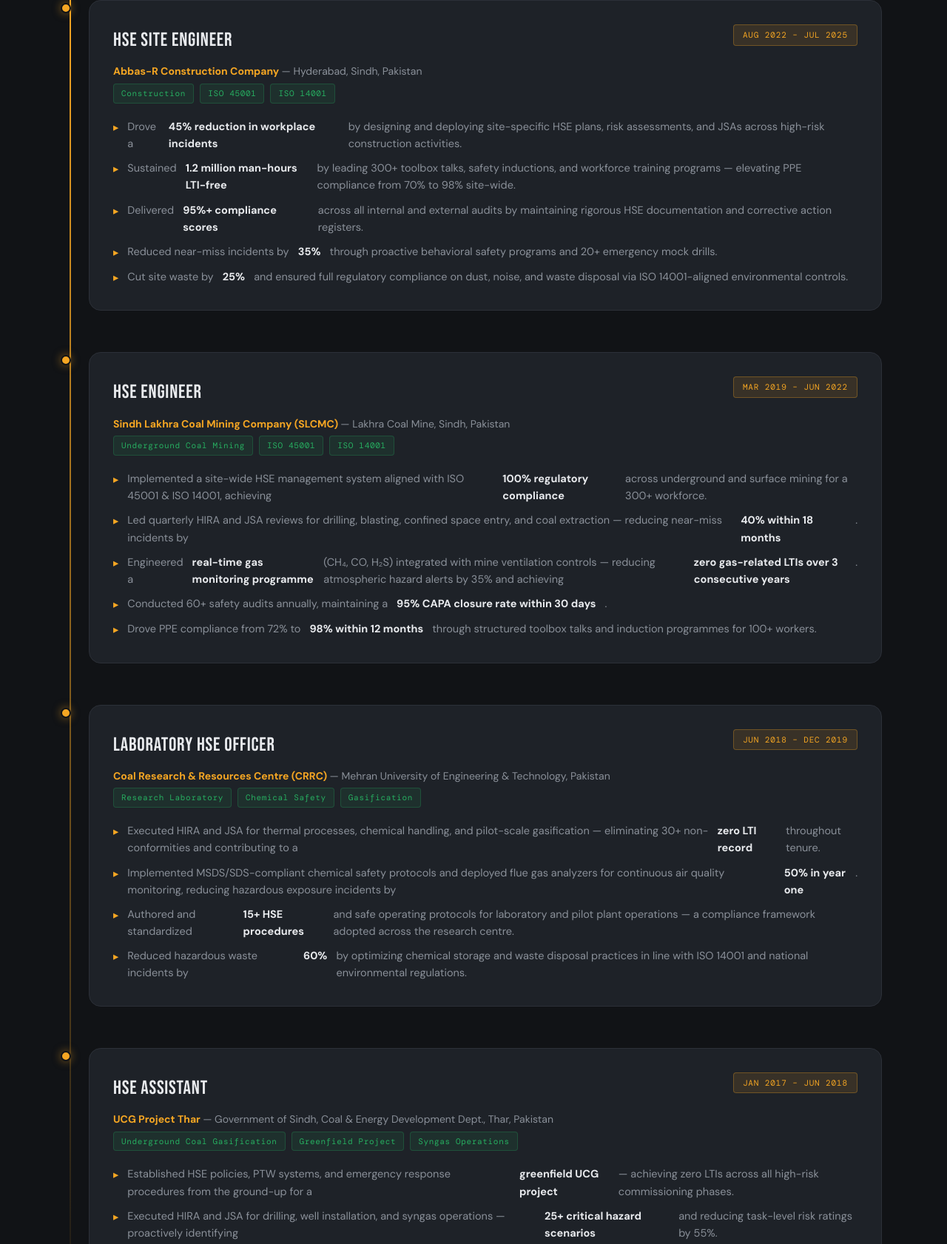
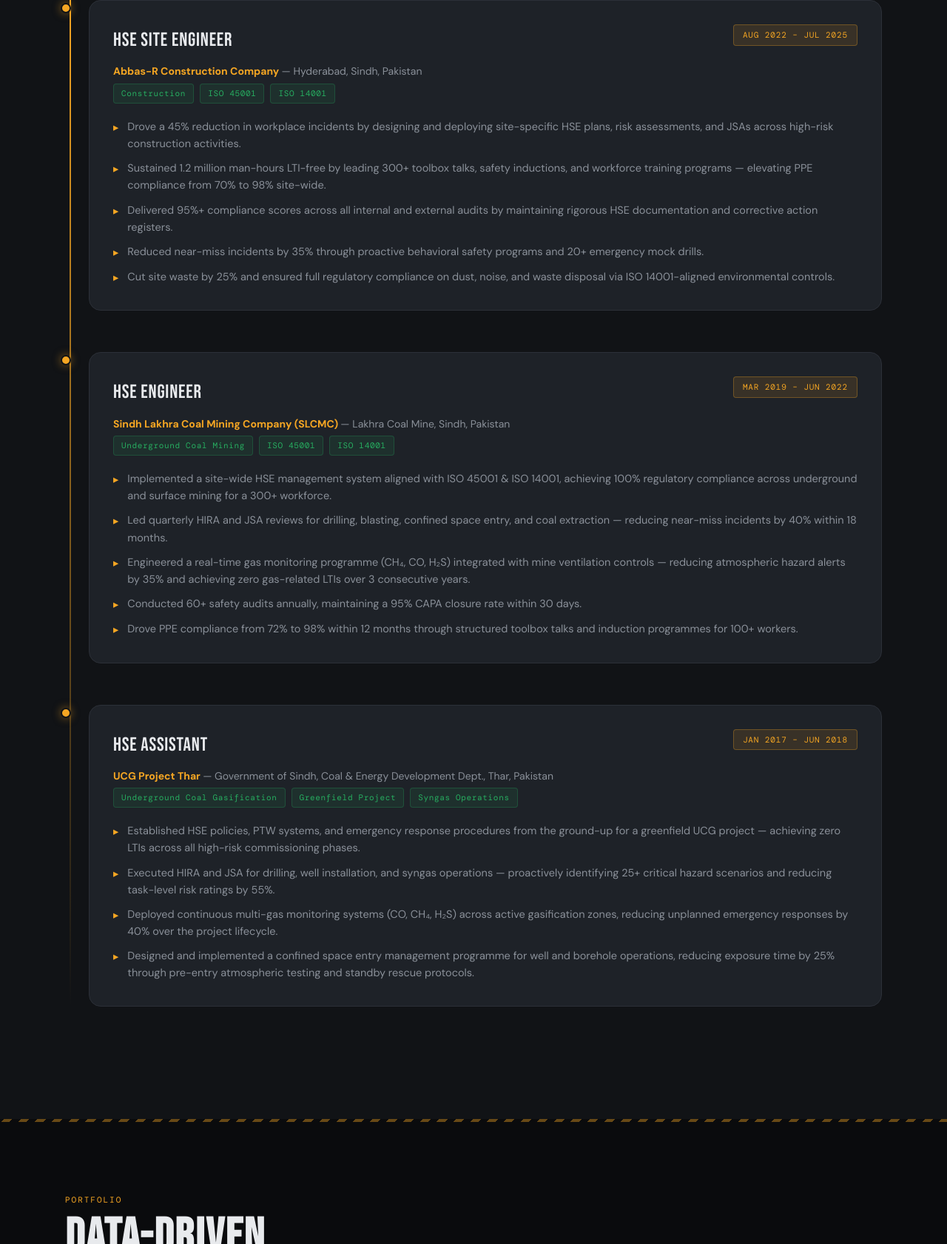
Before and after one commit to mukeshkd58/mukeshkd58.io, a plain HTML site: page index.html in a window 1280 px wide. Shown: the part 3350-5032 px from the top of the page at 74% size. Drawn offline with nearby package versions, Linux system fonts and the light colour scheme.

Commit message:
Add files via upload

```diff
--- a/index.html
+++ b/index.html
@@ -991,11 +991,11 @@
               <span class="sector-tag">ISO 14001</span>
             </div>
             <ul class="exp-achievements">
-              <li>Drove a <strong>45% reduction in workplace incidents</strong> by designing and deploying site-specific HSE plans, risk assessments, and JSAs across high-risk construction activities.</li>
-              <li>Sustained <strong>1.2 million man-hours LTI-free</strong> by leading 300+ toolbox talks, safety inductions, and workforce training programs — elevating PPE compliance from 70% to 98% site-wide.</li>
-              <li>Delivered <strong>95%+ compliance scores</strong> across all internal and external audits by maintaining rigorous HSE documentation and corrective action registers.</li>
-              <li>Reduced near-miss incidents by <strong>35%</strong> through proactive behavioral safety programs and 20+ emergency mock drills.</li>
-              <li>Cut site waste by <strong>25%</strong> and ensured full regulatory compliance on dust, noise, and waste disposal via ISO 14001-aligned environmental controls.</li>
+              <li>Drove a 45% reduction in workplace incidents by designing and deploying site-specific HSE plans, risk assessments, and JSAs across high-risk construction activities.</li>
+              <li>Sustained 1.2 million man-hours LTI-free by leading 300+ toolbox talks, safety inductions, and workforce training programs — elevating PPE compliance from 70% to 98% site-wide.</li>
+              <li>Delivered 95%+ compliance scores across all internal and external audits by maintaining rigorous HSE documentation and corrective action registers.</li>
+              <li>Reduced near-miss incidents by 35% through proactive behavioral safety programs and 20+ emergency mock drills.</li>
+              <li>Cut site waste by 25% and ensured full regulatory compliance on dust, noise, and waste disposal via ISO 14001-aligned environmental controls.</li>
             </ul>
           </div>
         </div>
@@ -1015,34 +1015,11 @@
               <span class="sector-tag">ISO 14001</span>
             </div>
             <ul class="exp-achievements">
-              <li>Implemented a site-wide HSE management system aligned with ISO 45001 &amp; ISO 14001, achieving <strong>100% regulatory compliance</strong> across underground and surface mining for a 300+ workforce.</li>
-              <li>Led quarterly HIRA and JSA reviews for drilling, blasting, confined space entry, and coal extraction — reducing near-miss incidents by <strong>40% within 18 months</strong>.</li>
-              <li>Engineered a <strong>real-time gas monitoring programme</strong> (CH₄, CO, H₂S) integrated with mine ventilation controls — reducing atmospheric hazard alerts by 35% and achieving <strong>zero gas-related LTIs over 3 consecutive years</strong>.</li>
-              <li>Conducted 60+ safety audits annually, maintaining a <strong>95% CAPA closure rate within 30 days</strong>.</li>
-              <li>Drove PPE compliance from 72% to <strong>98% within 12 months</strong> through structured toolbox talks and induction programmes for 100+ workers.</li>
-            </ul>
-          </div>
-        </div>
-
-        <!-- CRRC Mehran University -->
-        <div class="timeline-item">
-          <div class="timeline-dot"></div>
-          <div class="exp-card">
-            <div class="exp-header">
-              <div class="exp-role">Laboratory HSE Officer</div>
-              <span class="exp-badge">JUN 2018 – DEC 2019</span>
-            </div>
-            <div class="exp-company">Coal Research &amp; Resources Centre (CRRC) <span>— Mehran University of Engineering &amp; Technology, Pakistan</span></div>
-            <div class="exp-sector">
-              <span class="sector-tag">Research Laboratory</span>
-              <span class="sector-tag">Chemical Safety</span>
-              <span class="sector-tag">Gasification</span>
-            </div>
-            <ul class="exp-achievements">
-              <li>Executed HIRA and JSA for thermal processes, chemical handling, and pilot-scale gasification — eliminating 30+ non-conformities and contributing to a <strong>zero LTI record</strong> throughout tenure.</li>
-              <li>Implemented MSDS/SDS-compliant chemical safety protocols and deployed flue gas analyzers for continuous air quality monitoring, reducing hazardous exposure incidents by <strong>50% in year one</strong>.</li>
-              <li>Authored and standardized <strong>15+ HSE procedures</strong> and safe operating protocols for laboratory and pilot plant operations — a compliance framework adopted across the research centre.</li>
-              <li>Reduced hazardous waste incidents by <strong>60%</strong> by optimizing chemical storage and waste disposal practices in line with ISO 14001 and national environmental regulations.</li>
+              <li>Implemented a site-wide HSE management system aligned with ISO 45001 &amp; ISO 14001, achieving 100% regulatory compliance across underground and surface mining for a 300+ workforce.</li>
+              <li>Led quarterly HIRA and JSA reviews for drilling, blasting, confined space entry, and coal extraction — reducing near-miss incidents by 40% within 18 months.</li>
+              <li>Engineered a real-time gas monitoring programme (CH₄, CO, H₂S) integrated with mine ventilation controls — reducing atmospheric hazard alerts by 35% and achieving zero gas-related LTIs over 3 consecutive years.</li>
+              <li>Conducted 60+ safety audits annually, maintaining a 95% CAPA closure rate within 30 days.</li>
+              <li>Drove PPE compliance from 72% to 98% within 12 months through structured toolbox talks and induction programmes for 100+ workers.</li>
             </ul>
           </div>
         </div>
@@ -1062,10 +1039,10 @@
               <span class="sector-tag">Syngas Operations</span>
             </div>
             <ul class="exp-achievements">
-              <li>Established HSE policies, PTW systems, and emergency response procedures from the ground-up for a <strong>greenfield UCG project</strong> — achieving zero LTIs across all high-risk commissioning phases.</li>
-              <li>Executed HIRA and JSA for drilling, well installation, and syngas operations — proactively identifying <strong>25+ critical hazard scenarios</strong> and reducing task-level risk ratings by 55%.</li>
-              <li>Deployed continuous multi-gas monitoring systems (CO, CH₄, H₂S) across active gasification zones, reducing unplanned emergency responses by <strong>40%</strong> over the project lifecycle.</li>
-              <li>Designed and implemented a confined space entry management programme for well and borehole operations, reducing exposure time by <strong>25%</strong> through pre-entry atmospheric testing and standby rescue protocols.</li>
+              <li>Established HSE policies, PTW systems, and emergency response procedures from the ground-up for a greenfield UCG project — achieving zero LTIs across all high-risk commissioning phases.</li>
+              <li>Executed HIRA and JSA for drilling, well installation, and syngas operations — proactively identifying 25+ critical hazard scenarios and reducing task-level risk ratings by 55%.</li>
+              <li>Deployed continuous multi-gas monitoring systems (CO, CH₄, H₂S) across active gasification zones, reducing unplanned emergency responses by 40% over the project lifecycle.</li>
+              <li>Designed and implemented a confined space entry management programme for well and borehole operations, reducing exposure time by 25% through pre-entry atmospheric testing and standby rescue protocols.</li>
             </ul>
           </div>
         </div>
```
